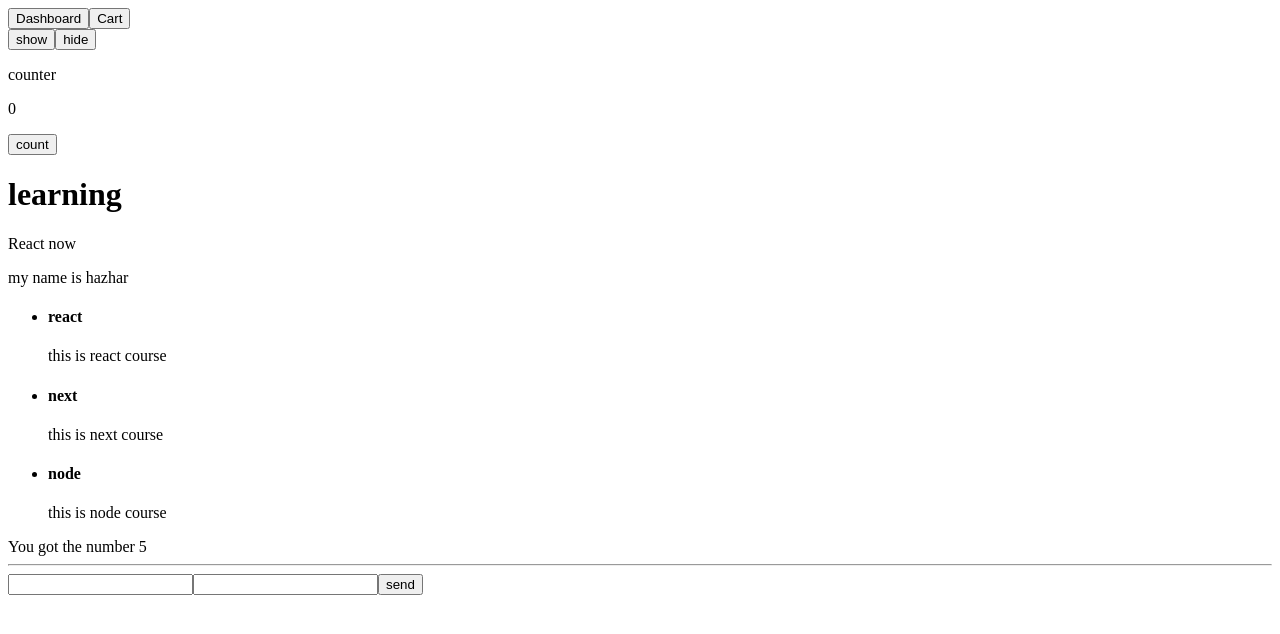
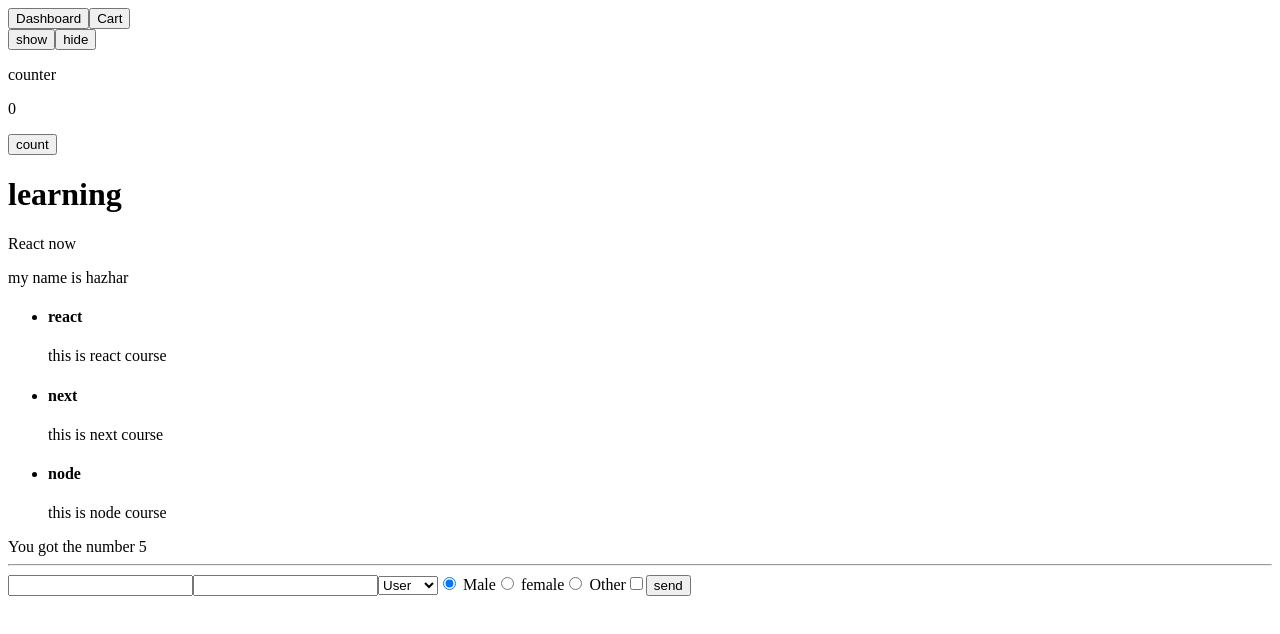
Before and after one commit to hazharmaroufi/react-v1, a React (Vite) app: page / in a window 1280 px wide. Shown: the top 634 px of the page. Built offline with nearby package versions, Linux system fonts and the light colour scheme.

Commit message:
learn checkbox

```diff
--- a/src/Form.jsx
+++ b/src/Form.jsx
@@ -3,9 +3,12 @@ import { useState } from "react";
 function Form() {
   const [email, setEmail] = useState("");
   const [password, setPassWord] = useState("");
+  const [role, setRole] = useState("user");
+  const [gender, setGender] = useState("male");
+  const [rule, setRule] = useState(false);
 
   const submitHandler = () => {
-    console.log(email, password);
+    console.log(email, password, role, gender, rule);
   };
   const emailHandler = (event) => {
     setEmail(event.target.value);
@@ -13,11 +16,54 @@ function Form() {
   const passHandler = (event) => {
     setPassWord(event.target.value);
   };
+  const roleHandler = (event) => {
+    setRole(event.target.value);
+  };
+  const genderHandler = (event) => {
+    setGender(event.target.value);
+  };
+  const ruleHandler = () => {
+    setRule((rule) => !rule);
+  };
   return (
     <>
       <hr />
       <input type="text" onChange={emailHandler} value={email} />
       <input type="password" onChange={passHandler} value={password} />
+      <select onChange={roleHandler} value={role}>
+        <option value="admin">Admin</option>
+        <option value="writer">Writer</option>
+        <option value="user">User</option>
+      </select>
+
+      <input
+        id="male"
+        type="radio"
+        name="gender"
+        onChange={genderHandler}
+        value={"male"}
+        checked={gender === "male"}
+      />
+      <label htmlFor="male"> Male</label>
+      <input
+        id="female"
+        type="radio"
+        name="gender"
+        onChange={genderHandler}
+        value={"female"}
+        checked={gender === "female"}
+      />
+      <label htmlFor="female"> female</label>
+      <input
+        id="other"
+        type="radio"
+        name="gender"
+        onChange={genderHandler}
+        value={"other"}
+        checked={gender === "other"}
+      />
+      <label htmlFor="other"> Other</label>
+      <input type="checkbox" value={rule} onChange={ruleHandler} />
       <button onClick={submitHandler}>send</button>
     </>
   );
```
